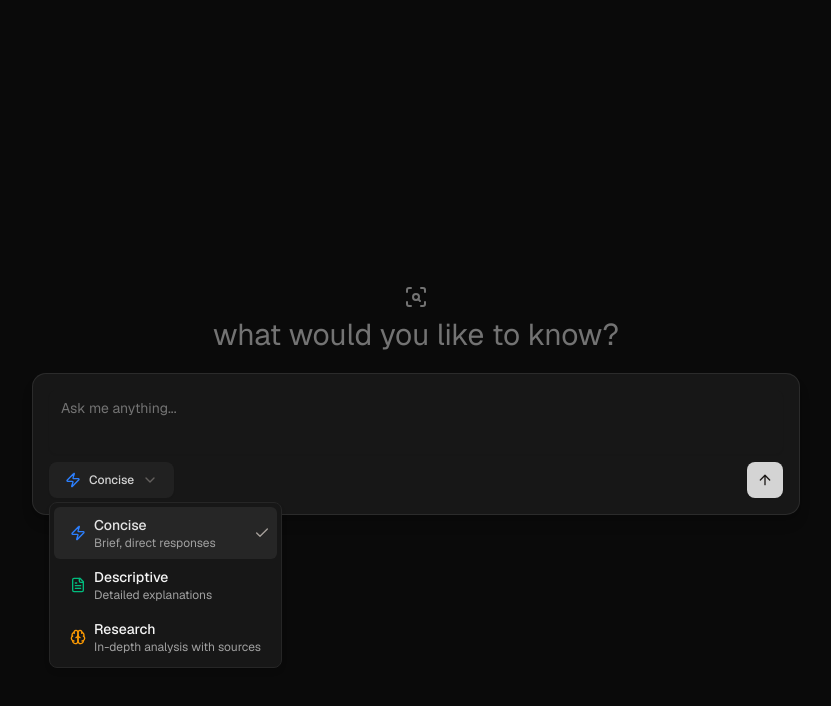
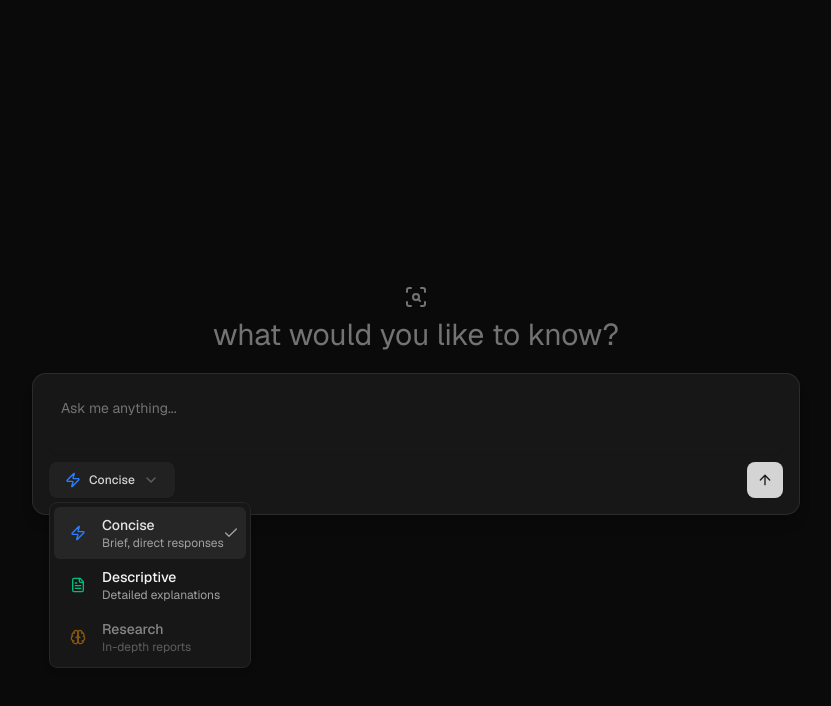
Before and after one commit to metaloozee/rsrch.tech, a Next.js app: page / in a window 1280 px wide. Both pictures are taken after a click on the button "Concise". Shown: the top 706 px of the page, without its empty margins (224-1055 px from the left). Built offline with nearby package versions, Linux system fonts and the light colour scheme; no server answers.

Commit message:
state change animation and disabled property

```diff
--- a/src/components/chat-input.tsx
+++ b/src/components/chat-input.tsx
@@ -5,7 +5,7 @@ import { Button } from '@/components/ui/button';
 import { Textarea } from '@/components/ui/textarea';
 import { cn } from '@/lib/utils';
 import { Message } from '@ai-sdk/react';
-import { ChangeEvent, FormEvent, useEffect, useRef, useState } from 'react';
+import { useRef, useState } from 'react';
 import {
     BrainIcon,
     ScanSearchIcon,
@@ -22,6 +22,7 @@ import {
     SelectTrigger,
     SelectValue,
 } from '@/components/ui/select';
+import { TextMorph } from '@/components/ui/text-morph';
 
 interface InputPanelProps {
     input: string;
@@ -46,6 +47,7 @@ const responseModes = [
         description: 'Brief, direct responses',
         icon: ZapIcon,
         color: 'text-blue-500',
+        isDisabled: false,
     },
     {
         value: 'descriptive',
@@ -53,13 +55,15 @@ const responseModes = [
         description: 'Detailed explanations',
         icon: FileText,
         color: 'text-emerald-500',
+        isDisabled: false,
     },
     {
         value: 'research',
         label: 'Research',
-        description: 'In-depth analysis with sources',
+        description: 'In-depth reports',
         icon: BrainIcon,
         color: 'text-amber-500',
+        isDisabled: true,
     },
 ];
 
@@ -194,7 +198,7 @@ export default function InputPanel({
                                 }}
                             >
                                 <SelectTrigger className="cursor-pointer w-auto min-w-[120px] !bg-neutral-800/70 border-0 hover:!bg-neutral-800 hover:text-neutral-200 px-4 py-2 focus:ring-0 focus-visible:ring-0 rounded-md transition-all duration-300">
-                                    <div className="flex items-center gap-2">
+                                    <div className="flex items-center gap-2 transition-colors">
                                         {(() => {
                                             const mode = responseModes.find(
                                                 (m) => m.value === responseMode
@@ -202,10 +206,10 @@ export default function InputPanel({
                                             const Icon = mode?.icon as React.ElementType;
                                             return <Icon className={cn('size-4', mode?.color)} />;
                                         })()}
-                                        <span className="text-xs font-medium">
+                                        <TextMorph className="text-xs font-medium">
                                             {responseModes.find((m) => m.value === responseMode)
                                                 ?.label || 'Concise'}
-                                        </span>
+                                        </TextMorph>
                                     </div>
                                 </SelectTrigger>
                                 <SelectContent className="bg-neutral-900 border-accent text-neutral-100">
@@ -215,9 +219,10 @@ export default function InputPanel({
                                             <SelectItem
                                                 key={mode.value}
                                                 value={mode.value}
-                                                className="py-2 px-4 data-[highlighted]:bg-neutral-800 data-[highlighted]:text-neutral-200 cursor-pointer focus:outline-none"
+                                                disabled={mode.isDisabled}
+                                                className="py-2 px-4 w-[60vw] md:w-[15vw] data-[highlighted]:bg-neutral-800 data-[highlighted]:text-neutral-200 cursor-pointer focus:outline-none data-[disabled]:opacity-50 data-[disabled]:cursor-not-allowed"
                                             >
-                                                <div className="flex items-center gap-2">
+                                                <div className="flex items-center gap-4">
                                                     <Icon
                                                         className={cn(
                                                             'h-4 w-4 flex-shrink-0',
--- /dev/null
+++ b/src/components/ui/text-morph.tsx
@@ -0,0 +1,73 @@
+'use client';
+import { cn } from '@/lib/utils';
+import { AnimatePresence, motion, Transition, Variants } from 'motion/react';
+import { useMemo, useId } from 'react';
+
+export type TextMorphProps = {
+    children: string;
+    as?: React.ElementType;
+    className?: string;
+    style?: React.CSSProperties;
+    variants?: Variants;
+    transition?: Transition;
+};
+
+export function TextMorph({
+    children,
+    as: Component = 'p',
+    className,
+    style,
+    variants,
+    transition,
+}: TextMorphProps) {
+    const uniqueId = useId();
+
+    const characters = useMemo(() => {
+        const charCounts: Record<string, number> = {};
+
+        return children.split('').map((char) => {
+            const lowerChar = char.toLowerCase();
+            charCounts[lowerChar] = (charCounts[lowerChar] || 0) + 1;
+
+            return {
+                id: `${uniqueId}-${lowerChar}${charCounts[lowerChar]}`,
+                label: char === ' ' ? '\u00A0' : char,
+            };
+        });
+    }, [children, uniqueId]);
+
+    const defaultVariants: Variants = {
+        initial: { opacity: 0 },
+        animate: { opacity: 1 },
+        exit: { opacity: 0 },
+    };
+
+    const defaultTransition: Transition = {
+        type: 'spring',
+        stiffness: 280,
+        damping: 18,
+        mass: 0.3,
+    };
+
+    return (
+        <Component className={cn(className)} aria-label={children} style={style}>
+            <AnimatePresence mode="popLayout" initial={false}>
+                {characters.map((character) => (
+                    <motion.span
+                        key={character.id}
+                        layoutId={character.id}
+                        className="inline-block"
+                        aria-hidden="true"
+                        initial="initial"
+                        animate="animate"
+                        exit="exit"
+                        variants={variants || defaultVariants}
+                        transition={transition || defaultTransition}
+                    >
+                        {character.label}
+                    </motion.span>
+                ))}
+            </AnimatePresence>
+        </Component>
+    );
+}
```
Also changed, not shown: 1 other file (tests, documents, lock files or other folders).
